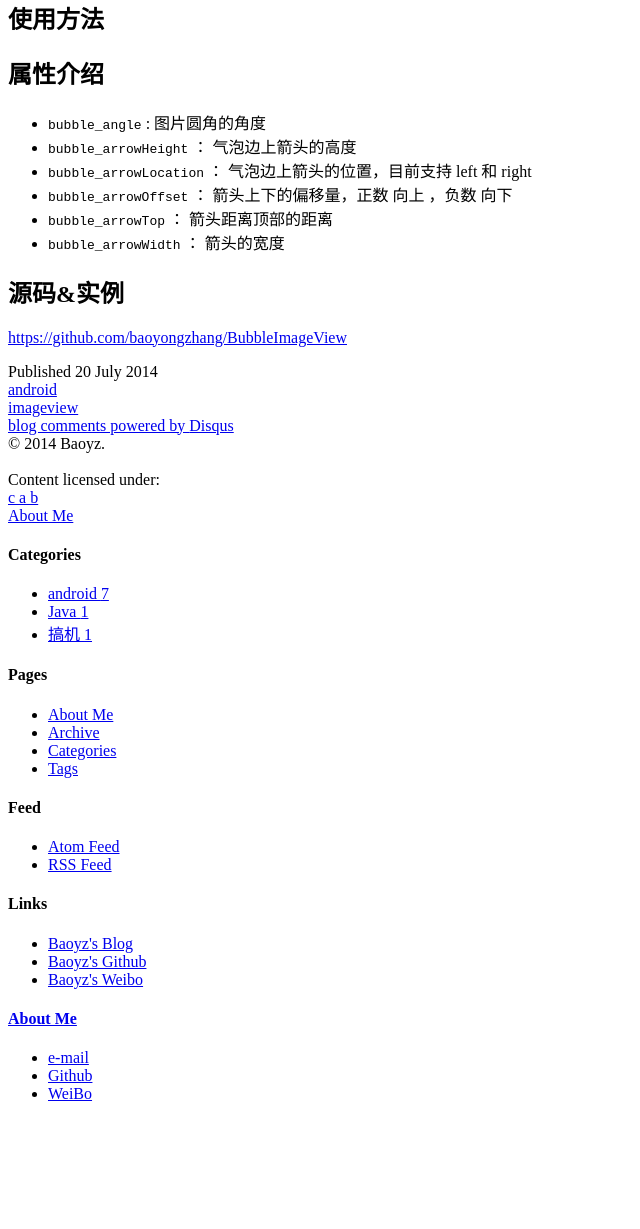
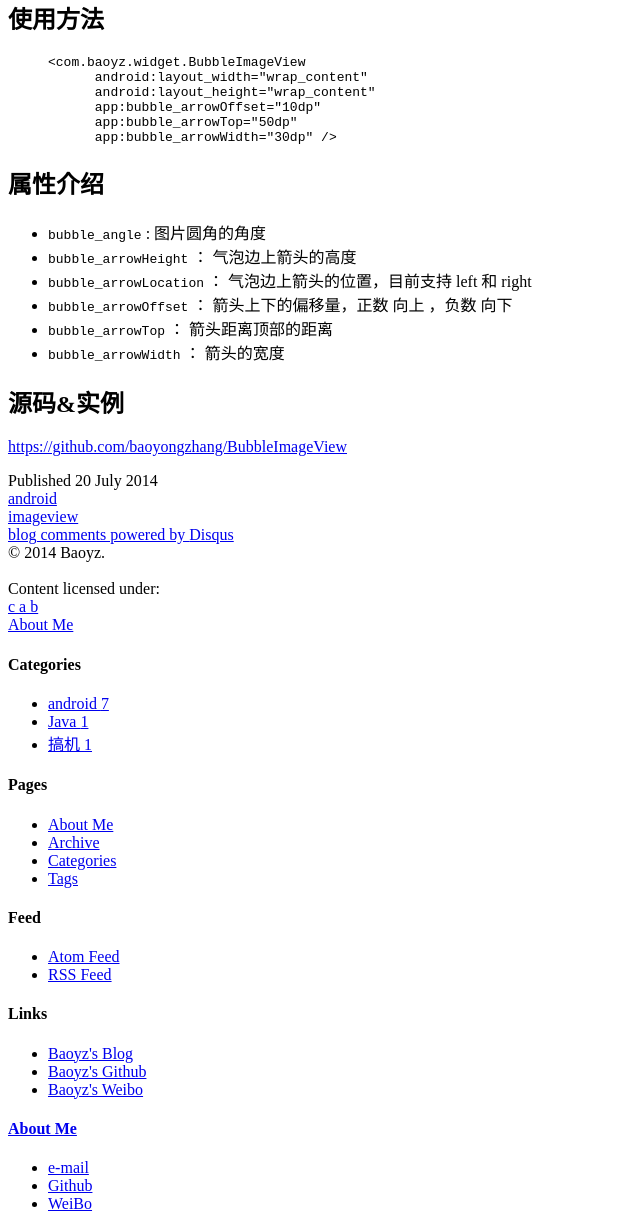
Before and after one commit to baoboy/baoboy.github.io, a Jekyll site: the page built from _posts/2014-07-20-android-bubble-image-view.md, in a window 1280 px wide. Shown: the part 717-1946 px from the top of the page, without its empty margins (0-640 px from the left). Built offline with Jekyll 4.4.1, drawn with Linux system fonts in a browser that asks for light colours; nearby versions of some CDN libraries; library files that are not in the unit come from our copies; comment, search, counter and statistics services are not loaded; before the commit the page ends 1836 px from its top, so only the background shows below that.

Commit message:
Update 2014-07-20-android-bubble-image-view.md

```diff
--- a/_posts/2014-07-20-android-bubble-image-view.md
+++ b/_posts/2014-07-20-android-bubble-image-view.md
@@ -27,7 +27,16 @@ BubbleImageView
 
 ## 使用方法
 
+{% highlight xml %}
 
+<com.baoyz.widget.BubbleImageView
+      android:layout_width="wrap_content"
+      android:layout_height="wrap_content"
+      app:bubble_arrowOffset="10dp"
+      app:bubble_arrowTop="50dp"
+      app:bubble_arrowWidth="30dp" />
+
+{% endhighlight %}
 ## 属性介绍
 
 * `bubble_angle` : 图片圆角的角度
```
